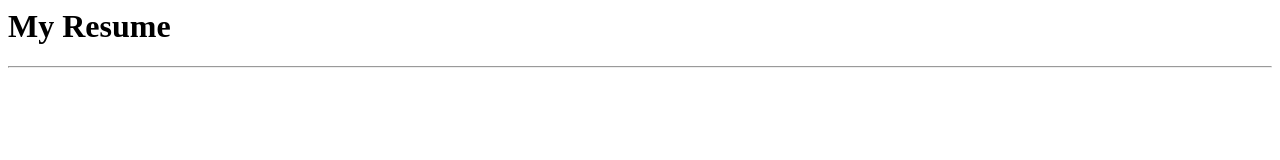
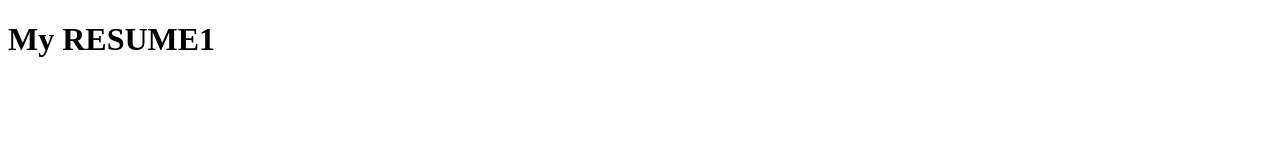
Before and after one commit to web1984/resume1, a plain HTML site: page index.html in a window 1280 px wide. Drawn offline with Linux system fonts and the light colour scheme.

Commit message:
Modify index.html

```diff
--- a/index.html
+++ b/index.html
@@ -1,6 +1,12 @@
-<html>
-  <body>
-    <h1>My Resume</h1>
-    <hr/>
-  </body>
+<!DOCTYPE html>
+<html lang="en">
+<head>
+  <meta charset="UTF-8">
+  <meta name="viewport" content="width=device-width, initial-scale=1.0">
+  <meta http-equiv="X-UA-Compatible" content="ie=edge">
+  <title>Document</title>
+</head>
+<body>
+  <h1>My  RESUME1</h1>
+</body>
 </html>
```
